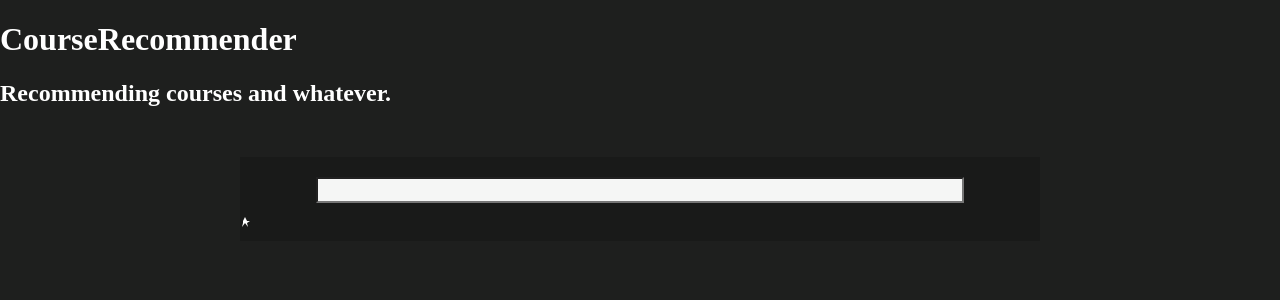
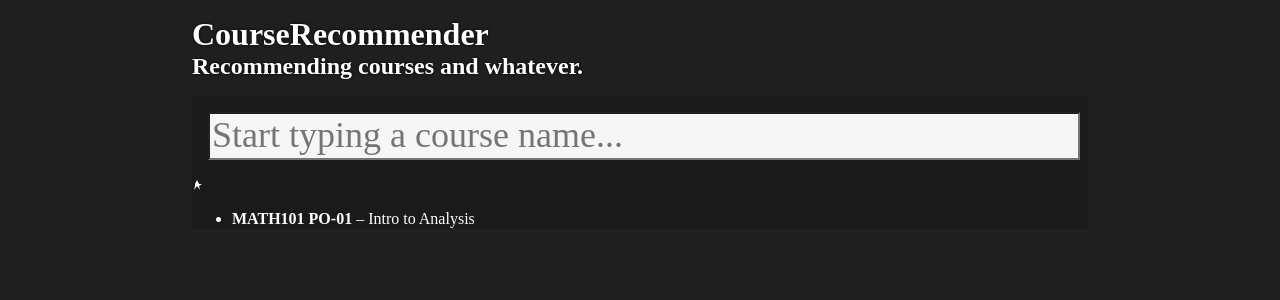
Before and after one commit to jessepollak/courserecommender, a Flask app: page / in a window 1280 px wide. Shown: the top 300 px of the page. Run offline with Flask 2, Linux system fonts and the light colour scheme; some libraries are stand-ins or nearby versions.

Commit message:
Merged Jonathan's changes, did some CSS changes for the text input

```diff
--- a/courserecommender/static/css/course.css
+++ b/courserecommender/static/css/course.css
@@ -12,31 +12,39 @@ body {
 	background: #ea4c89;
 }
 
-body > header {
+body > header, #container {
 	color: white;
+	width: 70%;
+	margin: 0 auto;
 }
 
-input[type="text"] {
+body > header {
+	margin: 1em auto;
+	text-shadow: #000 0 0 3px;
+}
+
+body > header h1 {
+	margin: 0;
+}
+
+body > header h2 {
+	margin: 0;
+}
+
+form#userinput {
+	padding: 1em;
+}
+
+form#userinput > input[type="text"] {
 	background: rgb(245,246,245);
-	height: 20px;
-	width: 80%;
-	margin: auto;
-	margin-top: 10px;
-	margin-bottom: 10px;
+	width: 100%;
+	margin: 0;
+	font-size: 36px;
 	display: block;
 }
 
 #container {
-	width:800px;
-	margin-top: 50px;
-	margin-bottom: 50px;
-	margin-right: auto;
-	margin-left: auto;
 	background: rgb(25,26,25);
-	padding-top: 10px;
-	padding-bottom:10px;
-	position: relative;
-	display: block;
 }
 
 @media handheld, only screen and (max-width: 820px){
--- a/courserecommender/templates/base.html
+++ b/courserecommender/templates/base.html
@@ -3,7 +3,7 @@
   <head>
     <meta http-equiv="Content-Type" content="text/html; charset=utf-8">
     <title>CourseRecommender{% if page_title %}: {{ page_title }}{% endif %}</title>
-
+    <link href="/static/css/normalize.css" type="text/css" media="screen" rel="stylesheet">
     {% block head %}
     <link href="/static/css/course.css" type="text/css" media="screen" rel="stylesheet">
     {% endblock %}
--- a/courserecommender/templates/homepage.html
+++ b/courserecommender/templates/homepage.html
@@ -1,9 +1,12 @@
 {% extends "base.html" %}
 {% block main_content %}
     <form id="userinput">
-        <input type="text"/>
+        <input type="text" placeholder="Start typing a course name..."/>
     </form>
     <svg width="10px" height="10px">
     	<path style="opacity: 1; fill-opacity: 1; stroke-opacity: 1; cursor: pointer; stroke-width: 0" fill="white" stroke="#c2c3c5" d="M3,4l0,0,2,-4l0,0,2,4h3l0,0,-3,2l0,0,1,4l0,0,-3,-4l0,0,-3,4l0,0,1,-4" opacity="1" fill-opacity="1" stroke-width="1.5" stroke-opacity="1"></path>
 	</svg>
+    <ul id="autocomplete">
+      <li><strong>MATH101 PO-01</strong> &ndash; Intro to Analysis</li>
+    </ul>
 {% endblock %}
```
